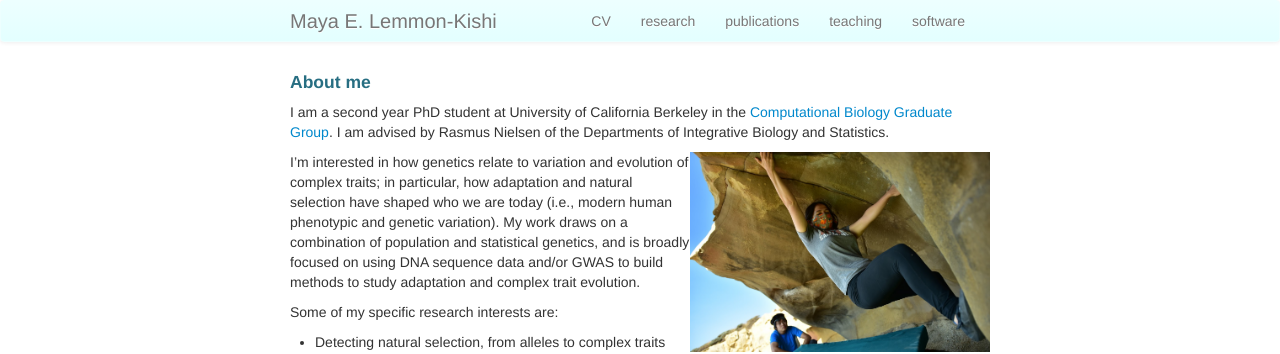
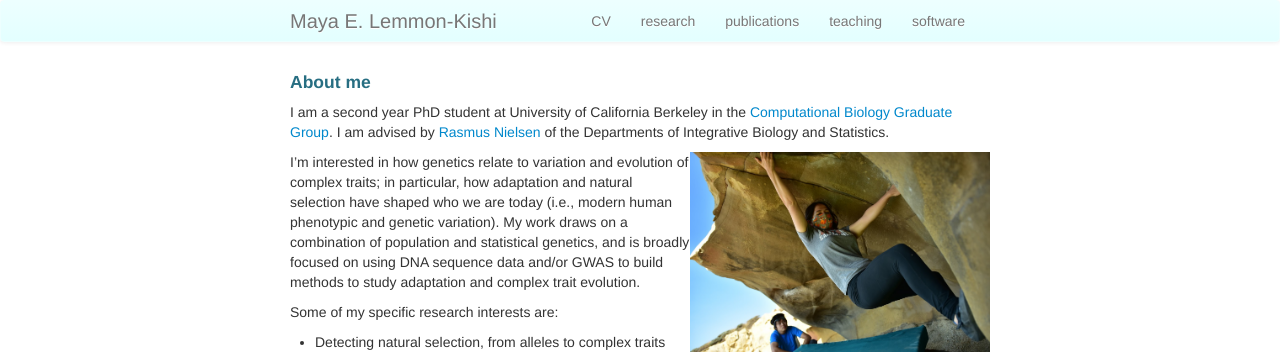
Before and after one commit to lemmonquiche/lemmonquiche.github.io, a Jekyll site: the page built from index.md, in a window 1280 px wide. Shown: the top 354 px of the page. Built offline with Jekyll 4.4.1, drawn with Linux system fonts in a browser that asks for light colours; part of the change alters nothing that is shown.

```diff
--- a/index.md
+++ b/index.md
@@ -7,7 +7,7 @@ keywords: graduate student, research, population genetics, computational biology
 ---
 #### About me
 
-I am a second year PhD student at University of California Berkeley in the <a href="https://ccb.berkeley.edu/academics/phd-in-computational-biology/">Computational Biology Graduate Group</a>. I am advised by Rasmus Nielsen of the Departments of Integrative Biology and Statistics.
+I am a second year PhD student at University of California Berkeley in the <a href="https://ccb.berkeley.edu/academics/phd-in-computational-biology/">Computational Biology Graduate Group</a>. I am advised by <a href="http://www.nielsenlab.org/">Rasmus Nielsen</a> of the Departments of Integrative Biology and Statistics.
 
 <img style="float: right;" src="../assets/headshot.jpg" width="300">
 
```
